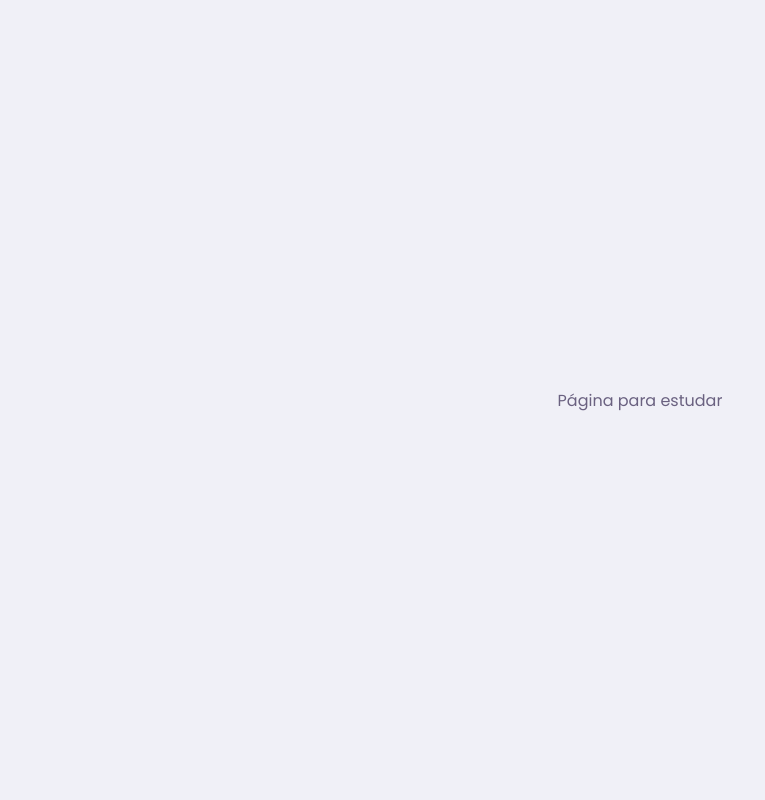
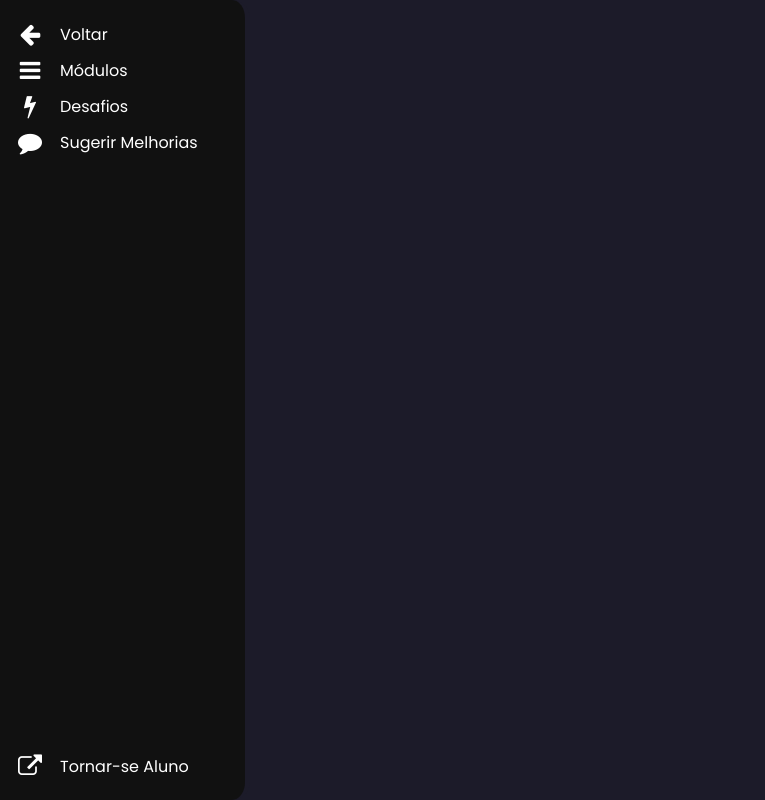
Before and after one commit to TaylorHo/cursos, a React (Create React App) app: page /estudar in a window 1280 px wide. Shown: the whole page, without its empty margins (0-765 px from the left). Built offline with nearby package versions, Linux system fonts and the light colour scheme.

Commit message:
Base da página de aulas

```diff
--- a/src/assets/styles/global.css
+++ b/src/assets/styles/global.css
@@ -2,8 +2,8 @@
   font-size: 60%;
 
   --color-background: #F0F0F7;
-  --color-primary-lighter: #00a3e4;
-  --color-primary-light: #02bbcc;
+  --color-primary-lighter: #00a8eb;
+  --color-primary-light: #01bddf;
   --color-primary: #1C1B29;
   --color-primary-dark: #774DD6;
   --color-primary-darker: #6842C2;
@@ -19,6 +19,7 @@
   --color-button-text: #FFFFFF;
   --color-box-base: #FFFFFF;
   --color-box-footer: #FAFAFC;
+  --color-sidebar: #111111;
 }
 
 * {
--- a/src/pages/Estudar/index.tsx
+++ b/src/pages/Estudar/index.tsx
@@ -1,7 +1,61 @@
 import React from 'react';
 
+import { Link } from 'react-router-dom';
+
+import './styles.css';
+
 function Estudar() {
-  return <p>Página para estudar</p>
+  return (
+    <div id="all">
+      <nav className="main-menu">
+        <ul>
+          <li>
+            <Link to="/">
+              <i className="fa fa-arrow-left fa-2x"></i>
+              <span className="nav-text">
+                Voltar
+              </span>
+            </Link>
+          </li>
+          <li className="has-subnav">
+            <Link to="#">
+              <i className="fa fa-bars fa-2x"></i>
+              <span className="nav-text">
+                Módulos
+              </span>
+            </Link>
+          </li>
+          <li className="has-subnav">
+            <Link to="/desafios">
+              <i className="fa fa-bolt fa-2x"></i>
+              <span className="nav-text">
+                Desafios
+              </span>
+            </Link>
+          </li>
+          <li className="has-subnav">
+            <a href="https://api.whatsapp.com/send?phone=5551989582215&text=Ol%C3%A1%2C%20gostaria%20de%20sugerir%20uma%20melhoria%20para%20sua%20plataforma%20de%20cursos%20%F0%9F%A4%A9">
+              <i className="fa fa-comment fa-2x"></i>
+              <span className="nav-text">
+                Sugerir Melhorias
+              </span>
+            </a>
+          </li>
+        </ul>
+
+        <ul className="logout">
+          <li>
+             <Link to="ser-aluno">
+                <i className="fa fa-external-link fa-2x"></i>
+                <span className="nav-text">
+                  Tornar-se Aluno
+                </span>
+              </Link>
+          </li>
+        </ul>
+      </nav>
+    </div>
+  )
 }
 
 export default Estudar;
--- a/src/pages/Estudar/styles.css
+++ b/src/pages/Estudar/styles.css
@@ -0,0 +1,125 @@
+@import url(//netdna.bootstrapcdn.com/font-awesome/4.0.3/css/font-awesome.css);
+
+#all {
+  width: 100vw;
+  height: 100vh;
+
+  display: flex;
+  justify-content: center;
+  align-items: center;
+
+  color: var(--color-text-in-primary);
+  background: var(--color-primary);
+}
+
+.fa-2x {
+font-size: 2em;
+}
+.fa {
+position: relative;
+display: table-cell;
+width: 60px;
+height: 36px;
+text-align: center;
+vertical-align: middle;
+font-size:24px;
+}
+
+
+.main-menu:hover,nav.main-menu.expanded {
+width:250px;
+overflow:visible;
+}
+
+.main-menu {
+background:var(--color-sidebar);
+border-right:5px solid var(--color-primary);
+border-top-right-radius: 18px;
+border-bottom-right-radius: 18px;
+position:absolute;
+top:0;
+bottom:0;
+height:100%;
+left:0;
+width:60px;
+overflow:hidden;
+-webkit-transition:width 0.1s linear;
+transition:width 0.1s linear;
+z-index:1000;
+}
+
+.main-menu>ul {
+margin:16px 0;
+}
+
+.main-menu li {
+position:relative;
+display:block;
+width:250px;
+}
+
+.main-menu li>a {
+position:relative;
+display:table;
+border-collapse:collapse;
+border-spacing:0;
+color: #fff;
+font-size: 16px;
+text-decoration:none;
+-webkit-transition:all .2s linear;
+transition:all .2s linear;
+}
+
+.main-menu .nav-icon {
+position:relative;
+display:table-cell;
+width:60px;
+height:36px;
+text-align:center;
+vertical-align:middle;
+font-size:18px;
+}
+
+.main-menu .nav-text {
+position:relative;
+display:table-cell;
+vertical-align:middle;
+width:190px;
+}
+
+.main-menu>ul.logout {
+position:absolute;
+left:0;
+bottom:0;
+}
+
+.no-touch .scrollable.hover {
+overflow-y:hidden;
+}
+
+.no-touch .scrollable.hover:hover {
+overflow-y:auto;
+overflow:visible;
+}
+
+a:hover,a:focus {
+text-decoration:none;
+}
+
+nav {
+-webkit-user-select:none;
+-moz-user-select:none;
+-ms-user-select:none;
+-o-user-select:none;
+user-select:none;
+}
+
+nav ul,nav li {
+outline:0;
+margin:0;
+padding:0;
+}
+.main-menu li:hover>a,nav.main-menu li.active>a,.dropdown-menu>li>a:hover,.dropdown-menu>li>a:focus,.dropdown-menu>.active>a,.dropdown-menu>.active>a:hover,.dropdown-menu>.active>a:focus,.no-touch .dashboard-page nav.dashboard-menu ul li:hover a,.dashboard-page nav.dashboard-menu ul li.active a {
+color:#fff;
+background-color:var(--color-primary-darker);
+}
```
Also changed, not shown: 1 other file (tests, documents, lock files or other folders).
